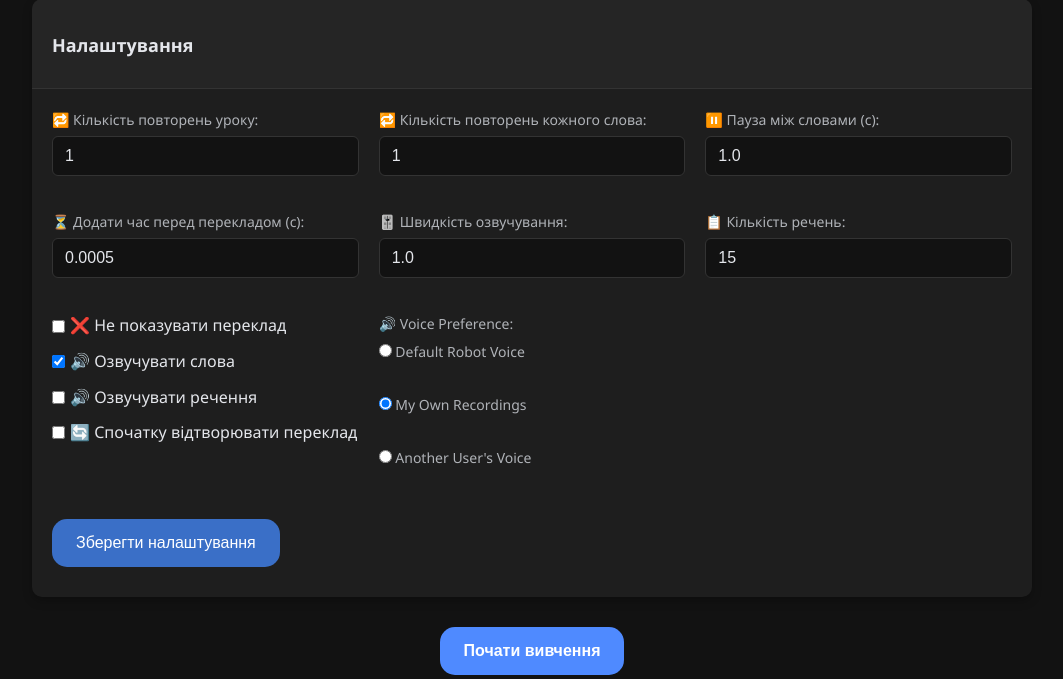
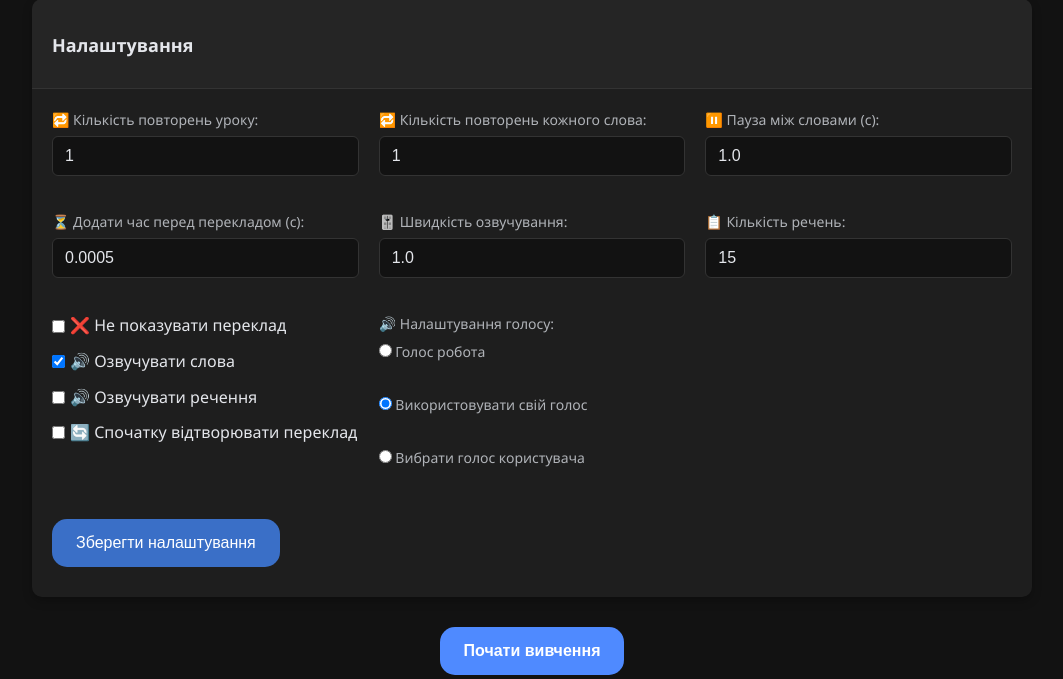
Before and after one commit to malmeshnik/learn_words, a Django app: page /learn/ in a window 1280 px wide. Shown: the part 72-751 px from the top of the page, without its empty margins (108-1171 px from the left). Run offline with Django 5.2, Linux system fonts and the light colour scheme; a user stored in the database is signed in; data comes from the database, SQL or seed files in the repository.

Commit message:
lfjdishf

```diff
--- a/learn_words/trainer/templates/learn_words.html
+++ b/learn_words/trainer/templates/learn_words.html
@@ -392,16 +392,16 @@
                          -->
                     </div>
                     <div> <!-- New div container for voice preference settings -->
-                        <label>🔊 Voice Preference:</label>
+                        <label>🔊 Налаштування голосу:</label>
                         <div class="setting-item">
-                            <label><input type="radio" name="voicePreferenceType" value="tts" {% if user_settings.voice_preference_type == 'tts' %}checked{% endif %}> Default Robot Voice</label><br>
-                            <label><input type="radio" name="voicePreferenceType" value="own" {% if user_settings.voice_preference_type == 'own' %}checked{% endif %}> My Own Recordings</label><br>
-                            <label><input type="radio" name="voicePreferenceType" value="other_user" {% if user_settings.voice_preference_type == 'other_user' %}checked{% endif %}> Another User's Voice</label>
+                            <label><input type="radio" name="voicePreferenceType" value="tts" {% if user_settings.voice_preference_type == 'tts' %}checked{% endif %}> Голос робота</label><br>
+                            <label><input type="radio" name="voicePreferenceType" value="own" {% if user_settings.voice_preference_type == 'own' %}checked{% endif %}> Використовувати свій голос</label><br>
+                            <label><input type="radio" name="voicePreferenceType" value="other_user" {% if user_settings.voice_preference_type == 'other_user' %}checked{% endif %}> Вибрати голос користувача</label>
                         </div>
                         <div class="setting-item" id="otherUserSelectionContainer" style="margin-top: 10px; display: {% if user_settings.voice_preference_type == 'other_user' %}block{% else %}none{% endif %};">
-                            <label for="preferredOtherUserId">Select User:</label>
+                            <label for="preferredOtherUserId">Оберіть користувача:</label>
                             <select id="preferredOtherUserId" name="preferredOtherUserId" style="width: 100%; padding: 8px; background-color: var(--bg-primary); color: var(--text-primary); border: 1px solid var(--border-color); border-radius: var(--border-radius-sm);">
-                                <option value="">-- Select User --</option>
+                                <option value="">-- Вибрати користувача --</option>
                                 {% for recordist in recordist_users %}
                                     <option value="{{ recordist.id }}" {% if user_settings.preferred_other_user_id == recordist.id %}selected{% endif %}>
                                         {{ recordist.username }}
```
